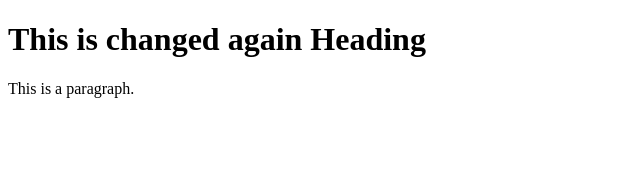
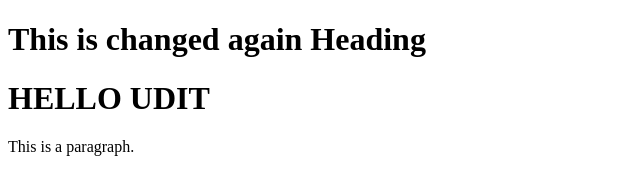
Before and after one commit to udit2400/Public_repo, a plain HTML site: page index.html in a window 1280 px wide. Shown: the whole page, without its empty margins (0-640 px from the left). Drawn offline with Linux system fonts and the light colour scheme.

Commit message:
Update index.html

```diff
--- a/index.html
+++ b/index.html
@@ -6,6 +6,7 @@
 <body>
 
 <h1>This is changed again Heading</h1>
+  <h1>HELLO UDIT</h1>
 <p>This is a paragraph.</p>
 
 </body>
```
